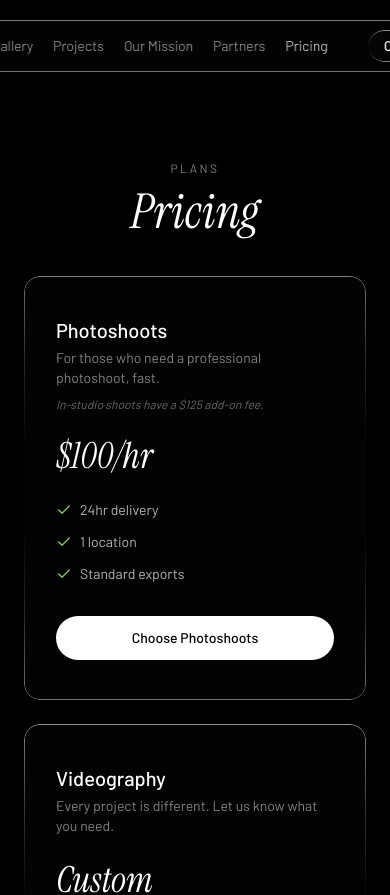
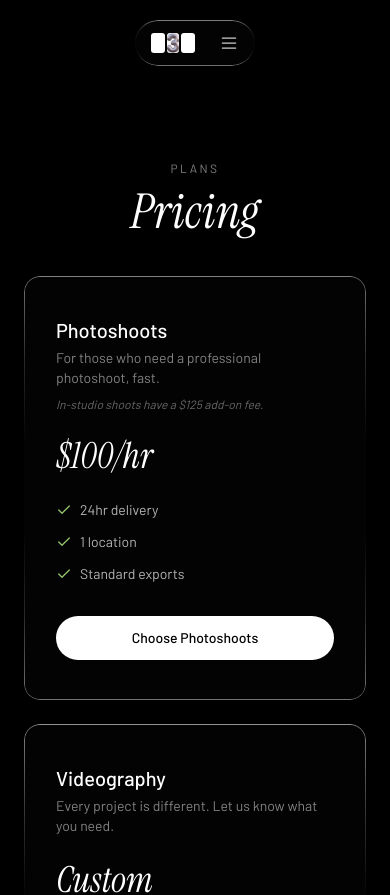
Before and after one commit to 3onefoent/production, a React (Vite) app: page /pricing in a window 390 px wide. Shown: the top 895 px of the page. Built offline with nearby package versions, Linux system fonts and the light colour scheme.

Commit message:
Fix mobile nav overflow and hero bottom-row overlap

```diff
--- a/src/components/Nav.tsx
+++ b/src/components/Nav.tsx
@@ -1,3 +1,5 @@
+import { useState } from 'react';
+import { Menu, X } from 'lucide-react';
 import { LogoMark } from './LogoMark';
 import { useRouter } from '../lib/router';
 
@@ -11,19 +13,21 @@ const NAV_LINKS = [
 
 export function Nav() {
   const { path, navigate } = useRouter();
+  const [mobileOpen, setMobileOpen] = useState(false);
 
   const go = (to: string) => (e: React.MouseEvent) => {
     e.preventDefault();
+    setMobileOpen(false);
     navigate(to);
   };
 
   return (
-    <nav className="fixed top-5 left-1/2 -translate-x-1/2 z-50 whitespace-nowrap">
-      <div className="liquid-glass flex items-center gap-6 rounded px-4 py-2.5">
+    <nav className="fixed top-5 left-1/2 -translate-x-1/2 z-50 w-full px-4 flex flex-col items-center">
+      <div className="liquid-glass flex items-center gap-6 rounded px-4 py-2.5 max-w-full">
         <a href="/" onClick={go('/')} aria-label="Home">
           <LogoMark />
         </a>
-        <div className="flex items-center gap-5">
+        <div className="hidden md:flex items-center gap-5 whitespace-nowrap">
           {NAV_LINKS.map((link) => (
             <a
               key={link.path}
@@ -37,7 +41,7 @@ export function Nav() {
             </a>
           ))}
         </div>
-        <div className="flex items-center gap-3 ml-4">
+        <div className="hidden md:flex items-center gap-3 ml-4 whitespace-nowrap">
           <a
             href="/contact"
             onClick={go('/contact')}
@@ -46,7 +50,38 @@ export function Nav() {
             Contact us
           </a>
         </div>
+        <button
+          onClick={() => setMobileOpen((v) => !v)}
+          aria-label={mobileOpen ? 'Close menu' : 'Open menu'}
+          className="md:hidden text-white/80 hover:text-white transition-colors duration-200"
+        >
+          {mobileOpen ? <X className="w-5 h-5" strokeWidth={1.5} /> : <Menu className="w-5 h-5" strokeWidth={1.5} />}
+        </button>
       </div>
+
+      {mobileOpen && (
+        <div className="md:hidden liquid-glass-strong mt-2 w-full max-w-xs rounded-2xl px-5 py-4 flex flex-col items-center gap-4">
+          {NAV_LINKS.map((link) => (
+            <a
+              key={link.path}
+              href={link.path}
+              onClick={go(link.path)}
+              className={`text-sm font-body font-light transition-colors duration-200 ${
+                path === link.path ? 'text-white' : 'text-white/70 hover:text-white'
+              }`}
+            >
+              {link.label}
+            </a>
+          ))}
+          <a
+            href="/contact"
+            onClick={go('/contact')}
+            className="liquid-glass text-sm font-body font-medium text-white rounded px-4 py-1.5 transition-all duration-200 active:scale-[0.97]"
+          >
+            Contact us
+          </a>
+        </div>
+      )}
     </nav>
   );
 }
--- a/src/pages/Home.tsx
+++ b/src/pages/Home.tsx
@@ -142,15 +142,15 @@ export default function Home() {
 
       {/* Bottom row */}
       <div
-        className={`fixed bottom-12 left-0 right-0 px-10 flex items-end justify-between z-20 transition-all duration-1000 delay-300 ${
+        className={`fixed bottom-6 md:bottom-12 left-0 right-0 px-6 md:px-10 flex flex-col md:flex-row items-center md:items-end justify-between gap-4 md:gap-0 z-20 transition-all duration-1000 delay-300 ${
           mounted ? 'opacity-100 translate-y-0' : 'opacity-0 translate-y-6'
         }`}
       >
-        <p className="text-sm font-body font-light text-white/75 max-w-[220px] leading-relaxed">
+        <p className="text-sm font-body font-light text-white/75 max-w-[220px] leading-relaxed text-center md:text-left order-2 md:order-1">
           Anyone can shoot visuals.
         </p>
 
-        <div className="absolute left-1/2 -translate-x-1/2 bottom-0 flex items-center gap-3">
+        <div className="static md:absolute md:left-1/2 md:-translate-x-1/2 bottom-0 flex items-center gap-3 order-1 md:order-2">
           <button
             onClick={() => navigate('/contact')}
             className="group relative bg-white text-black text-sm font-body font-medium rounded px-6 py-3 overflow-hidden active:scale-[0.97] transition-all duration-200 shadow-[0_0_0_0_rgba(255,255,255,0)] hover:shadow-[0_0_24px_4px_rgba(255,255,255,0.25)] hover:scale-[1.03]"
@@ -160,7 +160,7 @@ export default function Home() {
           </button>
         </div>
 
-        <p className="text-sm font-body font-light text-white/75 max-w-[220px] leading-relaxed text-right">
+        <p className="text-sm font-body font-light text-white/75 max-w-[220px] leading-relaxed text-center md:text-right order-3">
           Not just anyone can market visuals.
         </p>
       </div>
```
